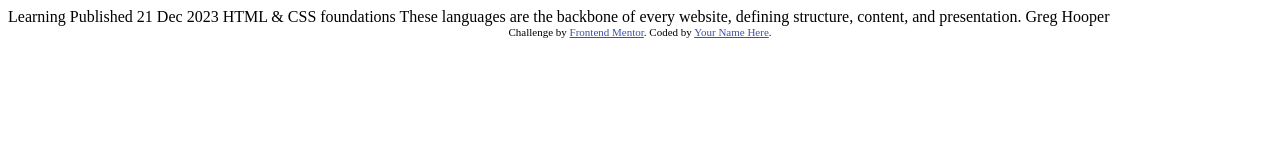
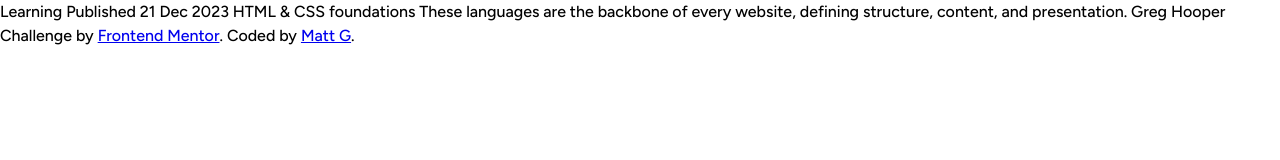
Before and after one commit to Matt1208Dev/blog-preview-card, a plain HTML site: page index.html in a window 1280 px wide. Drawn offline with Linux system fonts and the light colour scheme.

Commit message:
Ajout du fichier CSS et des règles de bases du projet

```diff
--- a/index.html
+++ b/index.html
@@ -1,34 +1,38 @@
 <!DOCTYPE html>
 <html lang="en">
   <head>
-  <meta charset="UTF-8">
-  <meta name="viewport" content="width=device-width, initial-scale=1.0"> <!-- displays site properly based on user's device -->
+    <meta charset="UTF-8" />
+    <meta name="viewport" content="width=device-width, initial-scale=1.0" />
+    <!-- displays site properly based on user's device -->
 
-  <link rel="icon" type="image/png" sizes="32x32" href="./assets/images/favicon-32x32.png">
+    <link
+      rel="icon"
+      type="image/png"
+      sizes="32x32"
+      href="./assets/images/favicon-32x32.png"
+    />
 
     <title>Frontend Mentor | Blog preview card</title>
 
-  <!-- Feel free to remove these styles or customise in your own stylesheet 👍 -->
-  <style>
-    .attribution { font-size: 11px; text-align: center; }
-    .attribution a { color: hsl(228, 45%, 44%); }
-  </style>
+    <link rel="preconnect" href="https://fonts.googleapis.com" />
+    <link rel="preconnect" href="https://fonts.gstatic.com" crossorigin />
+    <link
+      href="https://fonts.googleapis.com/css2?family=Figtree:ital,wght@0,300..900;1,300..900&family=Outfit:wght@100..900&display=swap"
+      rel="stylesheet"
+    />
+
+    <link rel="stylesheet" href="style.css" />
   </head>
   <body>
-
-  Learning
-
-  Published 21 Dec 2023
-
-  HTML & CSS foundations
-
-  These languages are the backbone of every website, defining structure, content, and presentation.
-
-  Greg Hooper
+    Learning Published 21 Dec 2023 HTML & CSS foundations These languages are
+    the backbone of every website, defining structure, content, and
+    presentation. Greg Hooper
 
     <div class="attribution">
-    Challenge by <a href="https://www.frontendmentor.io?ref=challenge" target="_blank">Frontend Mentor</a>.
-    Coded by <a href="#">Your Name Here</a>.
+      Challenge by
+      <a href="https://www.frontendmentor.io?ref=challenge" target="_blank"
+        >Frontend Mentor</a
+      >. Coded by <a href="#">Matt G</a>.
     </div>
   </body>
 </html>
--- /dev/null
+++ b/style.css
@@ -0,0 +1,42 @@
+/* RESET CSS */
+*,
+::before,
+::after {
+  box-sizing: border-box;
+  padding: 0;
+  margin: 0;
+}
+
+/* COLORS */
+
+:root {
+  --yellow: #f4d04e;
+  --gray-950: #111;
+  --gray-500: #6b6b6b;
+  --white: #fff;
+}
+
+/* TYPOGRAPHY */
+
+.text-preset-1 {
+  font-size: 1.5rem; /* 24px */
+}
+.text-preset-2 {
+  font-size: 1rem; /* 16px */
+}
+.text-preset-3 {
+  font-size: 0.875rem; /* 14px */
+}
+
+body {
+  min-height: 100vh;
+  width: 100vw;
+  font-family: "Figtree", sans-serif;
+  font-weight: 500;
+  line-height: 1.5;
+  letter-spacing: 0px;
+}
+
+.fw-bold {
+  font-weight: 800;
+}
```
Lines whose indentation alone changed are shown as unchanged.
